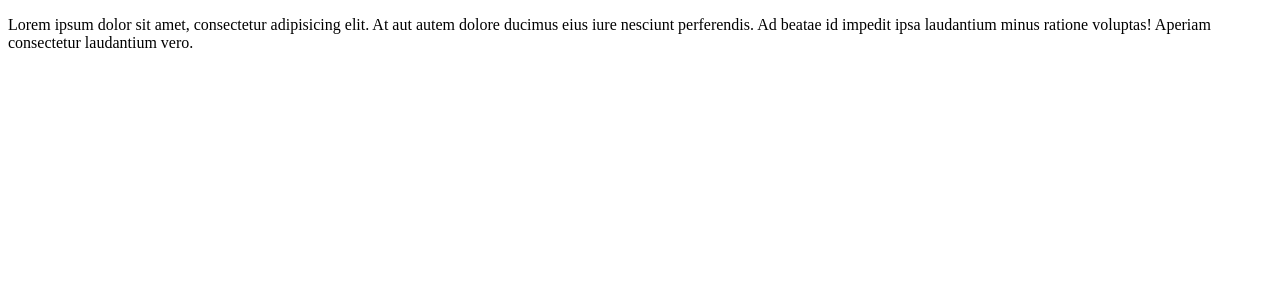
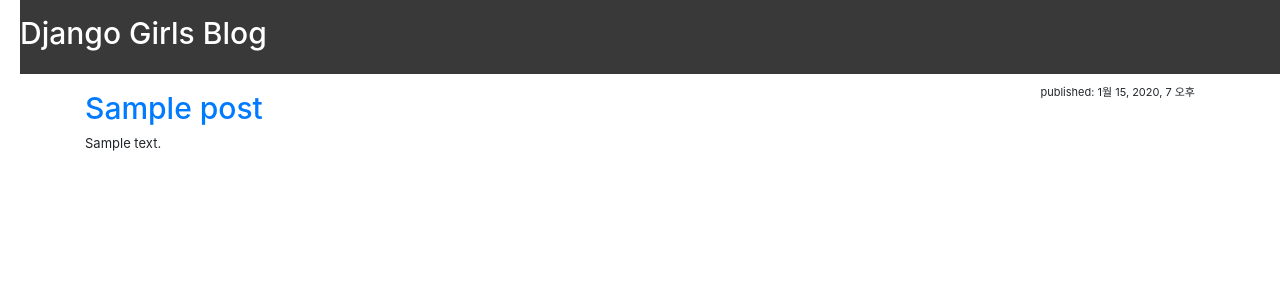
Before and after one commit to k104agi/Djangogirls-Tutorial, a Django app: template django/templates/blog/post_detail.html in a window 1280 px wide. Shown: the top 300 px of the page. Run offline with Django 3.2, Linux system fonts and the light colour scheme; the template is opened without the code that fills it: values that come from a table or form of the project are taken from there, others are empty; tables that the repository leaves empty hold one stand-in row (values such as "Sample post"); some libraries are stand-ins or nearby versions.

Commit message:
리버스 오류 잡고 1차 수정

```diff
--- a/django/blog/urls.py
+++ b/django/blog/urls.py
@@ -1,8 +1,13 @@
-from django.urls import path
+from django.urls import path, re_path
 from . import views
 
 
 urlpatterns = [
-    path('', views.post_list),
-    path('detail/', views.post_detail),
+    path('list/', views.post_list, name='post-list'),
+    #path('detail/', views.post_detail),
+    #re_path(r'(?P<pk>\d+)/$', views.post_detail),
+    path('post/<int:pk>/', views.post_detail, name='post-detail'),
+    #숫자가 1개 이상 반복되는 경우를 정규표현식으로 구현,
+    #해당 반복구간을 그룹으로 묶고, 그룹 이름을 'pk'로 지정하라
+    #re.complie(r'(?P<pk>\d+)')
 ]
--- /dev/null
+++ b/django/static/css/blog.css
@@ -0,0 +1,44 @@
+body {
+    font-size: 13px;
+}
+h1 {
+    font-size: 30px;
+}
+h2 {
+    font-size: 24px;
+}
+.header {
+    background-color: #393939;
+    padding-top: 15px;
+    padding-bottom: 15px;
+    margin-bottom: 10px;
+    margin-left: 20px;
+}
+.header a {
+    color: white;
+    text-decoration: none;
+}
+
+.post {
+    padding-bottom: 10px;
+    border-bottom: 1px solid #bcbcbc;
+    margin-bottom: 10px;
+}
+.post:last-child {
+    border: none;
+}
+.post > .post-date {
+    text-align: right;
+    font-size: 11px;
+    margin-bottom: -11px;
+}
+.post > .post-content {
+    max-height: 190px;
+    overflow: hidden;
+
+}
+
+.post > .post-content.full{
+max-height:initial;
+overflow:initial;
+}
--- a/django/templates/blog/post_detail.html
+++ b/django/templates/blog/post_detail.html
@@ -1,14 +1,31 @@
+{% load static %}
 <!doctype html>
-<html lang="en">
+<html lang="ko">
 <head>
     <meta charset="UTF-8">
     <meta name="viewport"
           content="width=device-width, user-scalable=no, initial-scale=1.0, maximum-scale=1.0, minimum-scale=1.0">
     <meta http-equiv="X-UA-Compatible" content="ie=edge">
-    <title>ㅎㅇㅎㅇㅎㅇ</title>
+    <title>DDjangogirls Tutorial</title>
+    <link rel="stylesheet" href=" {% static 'bootstrap/css/bootstrap.css' %}">
+    <link rel="stylesheet" href="{% static 'css/blog.css' %}">
 </head>
 <body>
-<p>Lorem ipsum dolor sit amet, consectetur adipisicing elit. At aut autem dolore ducimus eius iure nesciunt perferendis.
-    Ad beatae id impedit ipsa laudantium minus ratione voluptas! Aperiam consectetur laudantium vero.</p>
+<div class="header">
+    <h1><a href="{% url 'post-list' %}">Django Girls Blog</a></h1>
+</div>
+
+<div class="container">
+    <div class="post">
+        <p class="post-date">published: {{ post.published_date }}</p>
+        <h1 class="post-title">
+            <a href="{% url 'post-detail' pk=post.pk %}">{{ post.title }}
+            </a>
+        </h1>
+        <div>
+            <p class="post-content full">{{ post.content|linebreaksbr }}</p>
+        </div>
+    </div>
+</div>
 </body>
 </html>
```
Also changed, not shown: django/blog/views.py (+11 -8 lines), django/static/bootstrap/css/blog.css (deleted, +0 -39 lines), django/templates/blog/post_list.html (+12 -6 lines).
